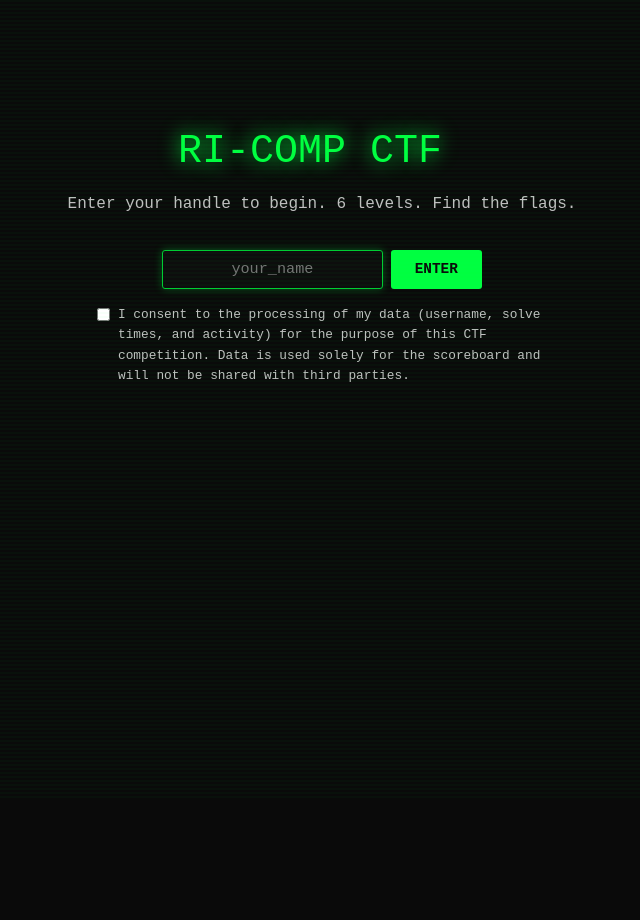
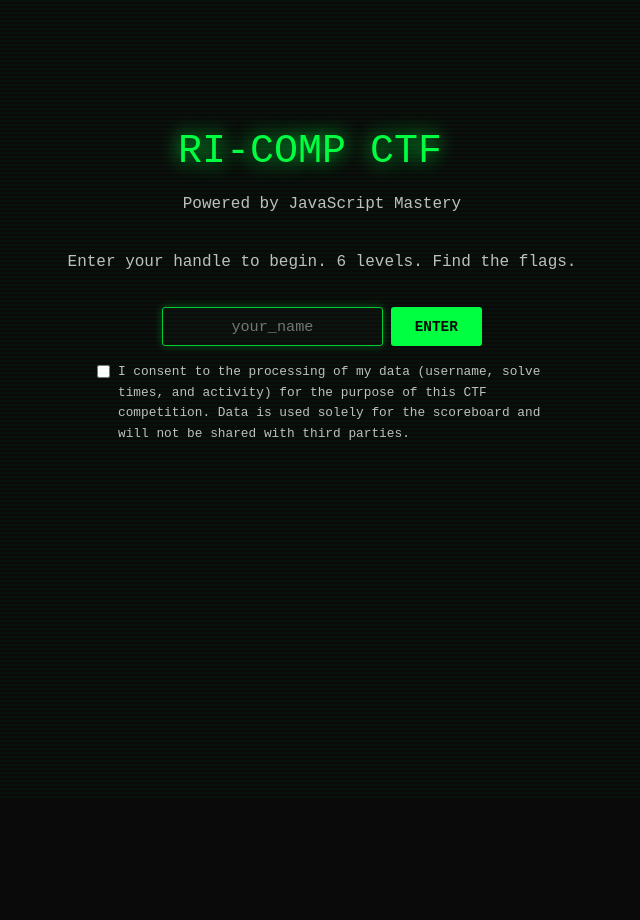
Before and after one commit to marinivosevic/RI-COMP, a Flask app: page / in a window 1280 px wide. Shown: the whole page, without its empty margins (318-958 px from the left). Run offline with Flask 3, Linux system fonts and the light colour scheme; some libraries are stand-ins or nearby versions.

Commit message:
Added powered by js mastery text

```diff
--- a/templates/base.html
+++ b/templates/base.html
@@ -1,26 +1,47 @@
-<!DOCTYPE html>
+<!doctype html>
 <html lang="en">
   <head>
-    <meta charset="UTF-8">
-    <meta name="viewport" content="width=device-width, initial-scale=1.0">
-    <title>{% block title %}CTF Challenge{% endblock %}</title>
-    <link rel="stylesheet" href="/static/style.css">
+    <meta charset="UTF-8" />
+    <meta name="viewport" content="width=device-width, initial-scale=1.0" />
+    <title>
+      {% block title %}CTF Challenge<br/> powered by JavaScript Mastery{%
+      endblock %}
+    </title>
+    <link rel="stylesheet" href="/static/style.css" />
   </head>
   <body>
     {% if session.username %}
     <nav>
       <a href="/hub">[Levels]</a>
       <a href="/scoreboard">[Scoreboard]</a>
+      <span
+        class="user-info"
+        style="position: absolute; left: 50%; transform: translateX(-50%)"
+        >Powered by JavaScript Mastery</span
+      >
       <div class="spacer"></div>
       <span class="user-info">{{ session.username }}@ctf</span>
       <a href="/logout">[Logout]</a>
     </nav>
     {% endif %}
-    <main>
-        {% block content %}{% endblock %}
-    </main>
+    <main>{% block content %}{% endblock %}</main>
     {% if timer_elapsed is defined and timer_elapsed is not none %}
-    <div id="level-timer" style="position: fixed; top: 52px; right: 1.5rem; background: #0d0d1a; border: 1px solid var(--green); padding: 0.4rem 0.8rem; border-radius: 3px; font-size: 0.85rem; color: var(--green); z-index: 9998; font-family: var(--font);">
+    <div
+      id="level-timer"
+      style="
+        position: fixed;
+        top: 52px;
+        right: 1.5rem;
+        background: #0d0d1a;
+        border: 1px solid var(--green);
+        padding: 0.4rem 0.8rem;
+        border-radius: 3px;
+        font-size: 0.85rem;
+        color: var(--green);
+        z-index: 9998;
+        font-family: var(--font);
+      "
+    >
       &#9201; <span id="timer-display">00:00</span>
     </div>
     <script>
@@ -53,7 +74,6 @@
           }
       })();
     </script>
-    {% endif %}
-    {% block scripts %}{% endblock %}
+    {% endif %} {% block scripts %}{% endblock %}
   </body>
 </html>
--- a/templates/index.html
+++ b/templates/index.html
@@ -2,6 +2,7 @@
 content %}
 <div class="landing">
   <h1 class="cursor">RI-COMP CTF</h1>
+  <p>Powered by JavaScript Mastery</p>
   <p>Enter your handle to begin. 6 levels. Find the flags.</p>
   {% if error %}
   <div class="msg error">{{ error }}</div>
```
Lines whose indentation alone changed are shown as unchanged.
